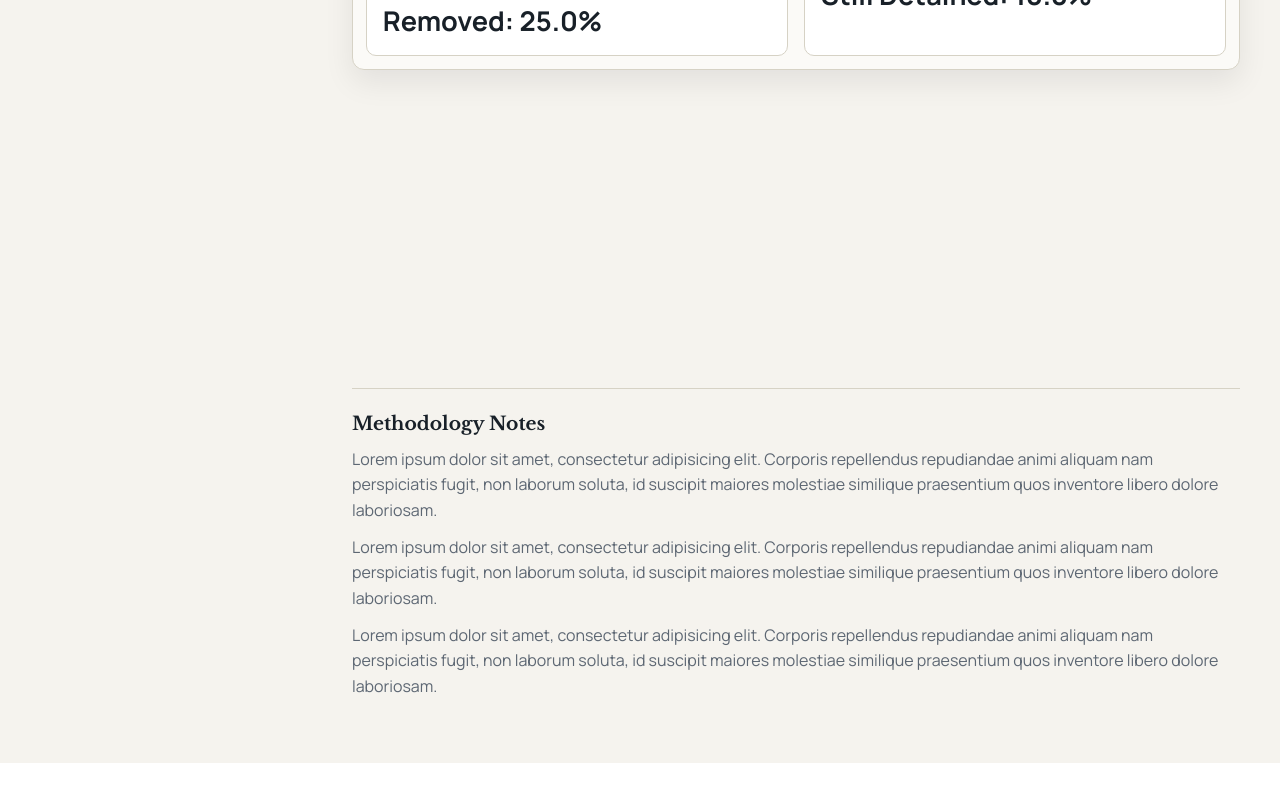
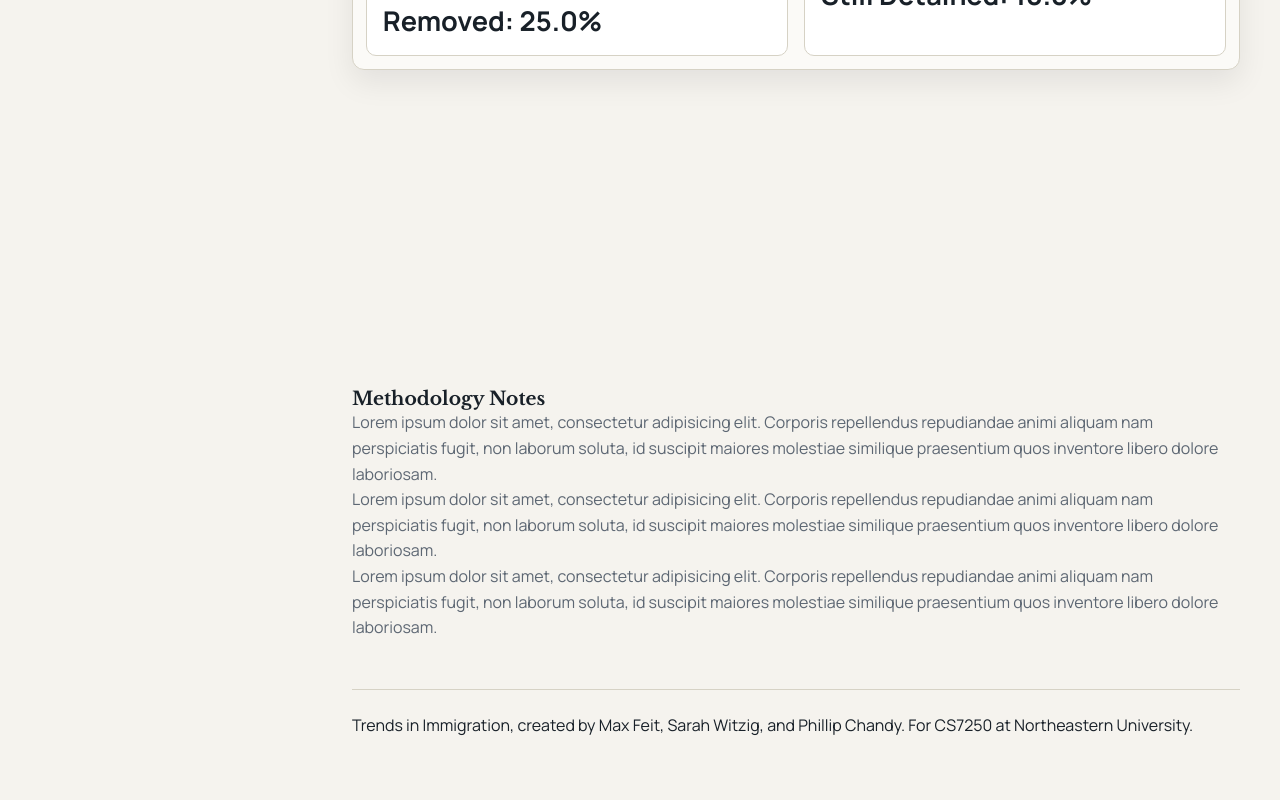
Before and after one commit to philchandy/ice_discrepancies, a React (Vite) app: page / in a window 1280 px wide. Shown: the part 3756-4556 px from the top of the page. Before the commit the page ends 4519 px from the top, so only its background shows below. Built offline with nearby package versions, Linux system fonts and the light colour scheme.

Commit message:
methodology component, footer fix

```diff
--- a/src/App.jsx
+++ b/src/App.jsx
@@ -6,6 +6,7 @@ import StackedBar from "./components/StackedBar";
 import BoxPlot from "./components/BoxPlot";
 import SankeyDiagram from "./components/SankeyDiagram";
 import InsightPanel from "./components/InsightPanel";
+import Methodology from "./components/Methodology";
 import { FilterProvider, useFilters } from "./hooks/useFilters";
 import { useData } from "./hooks/useData";
 
@@ -86,23 +87,15 @@ function StoryContent() {
             />
           </section>
 
+          <Methodology />
+
           <footer className="story-footer">
-            <h3>Methodology Notes</h3>
-            <p>
-              Lorem ipsum dolor sit amet, consectetur adipisicing elit.
-            Corporis repellendus repudiandae animi aliquam nam perspiciatis fugit, non laborum soluta,
-            id suscipit maiores molestiae similique praesentium quos inventore libero dolore laboriosam.
-            </p>
-            <p>
-              Lorem ipsum dolor sit amet, consectetur adipisicing elit.
-            Corporis repellendus repudiandae animi aliquam nam perspiciatis fugit, non laborum soluta,
-            id suscipit maiores molestiae similique praesentium quos inventore libero dolore laboriosam.
-            </p>
-            <p>
-              Lorem ipsum dolor sit amet, consectetur adipisicing elit.
-            Corporis repellendus repudiandae animi aliquam nam perspiciatis fugit, non laborum soluta,
-            id suscipit maiores molestiae similique praesentium quos inventore libero dolore laboriosam.
-            </p>
+            <section>
+              <div>
+                Trends in Immigration, created by Max Feit, Sarah Witzig, and Phillip Chandy.
+                For CS7250 at Northeastern University.
+              </div>
+            </section>
           </footer>
         </main>
       </div>
--- /dev/null
+++ b/src/components/Methodology.jsx
@@ -0,0 +1,24 @@
+export default function Methodology() {
+    return (
+        <div className="">
+            <section>
+                <h3>Methodology Notes</h3>
+                <p>
+                Lorem ipsum dolor sit amet, consectetur adipisicing elit.
+                Corporis repellendus repudiandae animi aliquam nam perspiciatis fugit, non laborum soluta,
+                id suscipit maiores molestiae similique praesentium quos inventore libero dolore laboriosam.
+                </p>
+                <p>
+                Lorem ipsum dolor sit amet, consectetur adipisicing elit.
+                Corporis repellendus repudiandae animi aliquam nam perspiciatis fugit, non laborum soluta,
+                id suscipit maiores molestiae similique praesentium quos inventore libero dolore laboriosam.
+                </p>
+                <p>
+                Lorem ipsum dolor sit amet, consectetur adipisicing elit.
+                Corporis repellendus repudiandae animi aliquam nam perspiciatis fugit, non laborum soluta,
+                id suscipit maiores molestiae similique praesentium quos inventore libero dolore laboriosam.
+                </p>
+            </section>
+        </div>
+    );
+}
```
